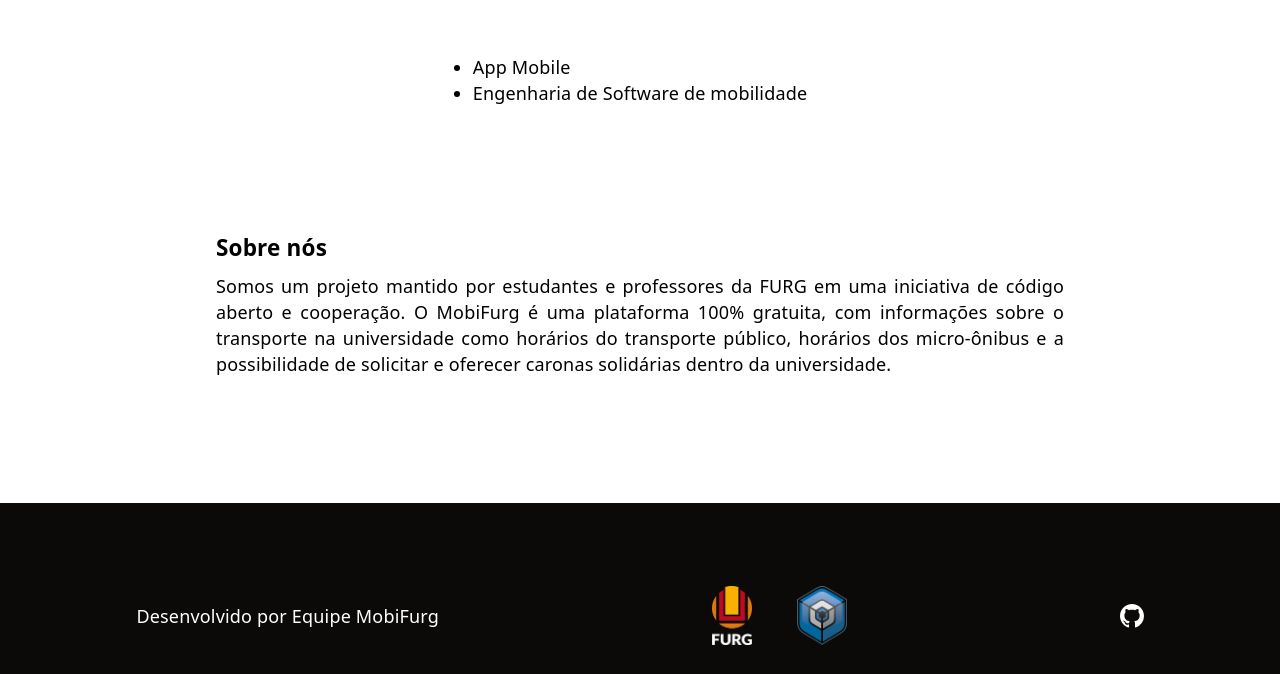
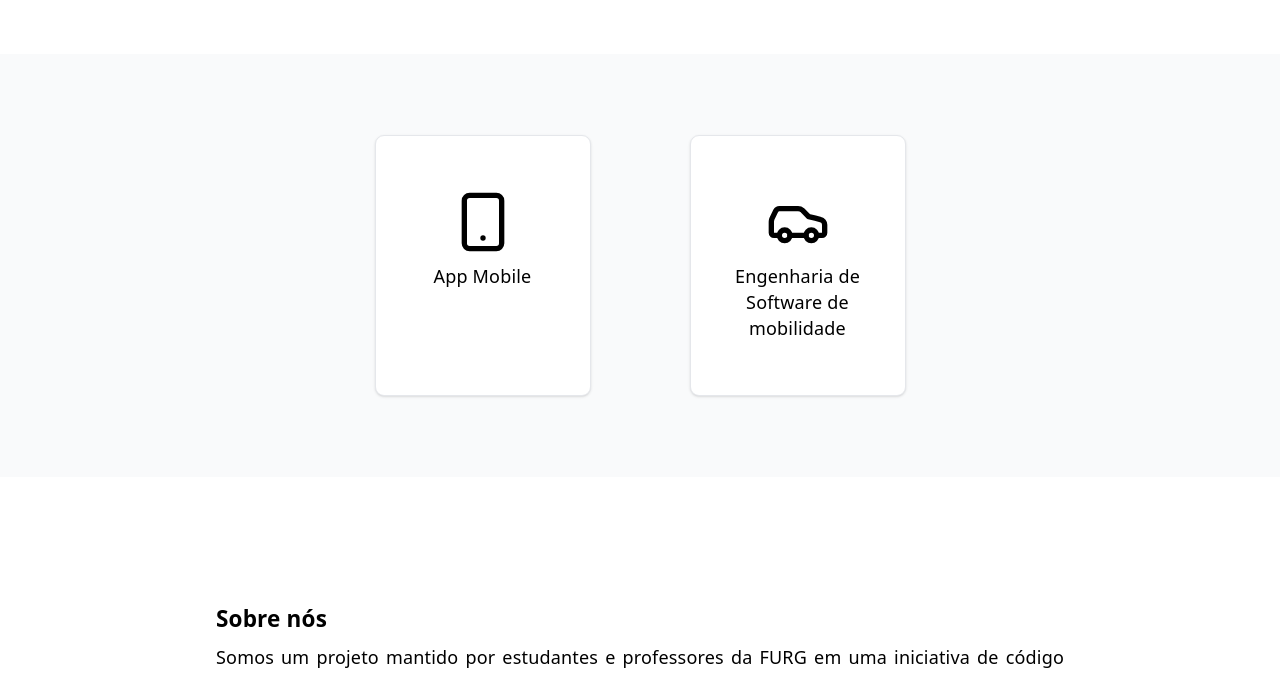
Before and after one commit to Projeto-Mobi/landing-page, a React (Vite) app: page / in a window 1280 px wide. Shown: the part 836-1510 px from the top of the page. Built offline with nearby package versions, Linux system fonts and the light colour scheme.

Commit message:
refactor: replace div with section for semantic structure in Features component

```diff
--- a/src/components/Features.tsx
+++ b/src/components/Features.tsx
@@ -1,11 +1,19 @@
+import { Smartphone, Car } from 'lucide-react';
+
 function Features() {
     return (
-        <div className="flex flex-col justify-center items-center mb-4">
-            <ul className="list-disc">
-                <li>App Mobile</li>
-                <li>Engenharia de Software de mobilidade</li>
+        <section className="h-auto py-18 w-full flex flex-col justify-center items-center mb-4 bg-[#f9fafb]">
+            <ul className="list-disc flex flex-col gap-22 md:flex-row">
+                <li className='bg-white list-none w-48 py-12 px-4 border border-gray-200 rounded-lg flex flex-col gap-2 items-center shadow-sm hover:shadow-xl transform hover:scale-105 transition duration-300 ease-in-out'>
+                    <Smartphone size={64} />
+                    <span>App Mobile</span>
+                </li>
+                <li className='bg-white list-none w-48 py-12 px-4 border border-gray-200 rounded-lg flex flex-col gap-2 items-center text-center shadow-sm hover:shadow-xl transform hover:scale-105 transition duration-300 ease-in-out'>
+                    <Car size={64} />
+                    <span>Engenharia de Software de mobilidade</span>
+                </li>
             </ul>
-        </div>
+        </section>
     )
 }
 
```
